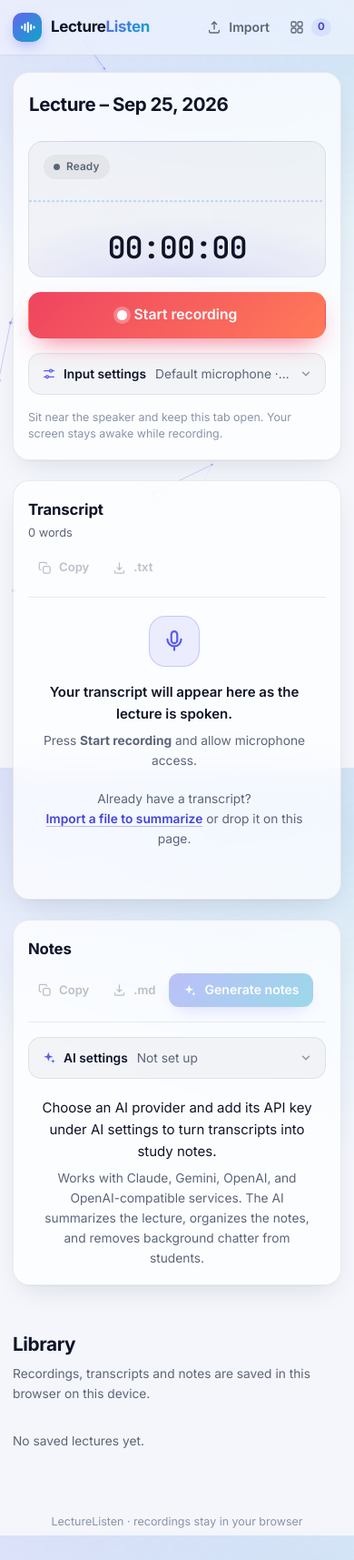
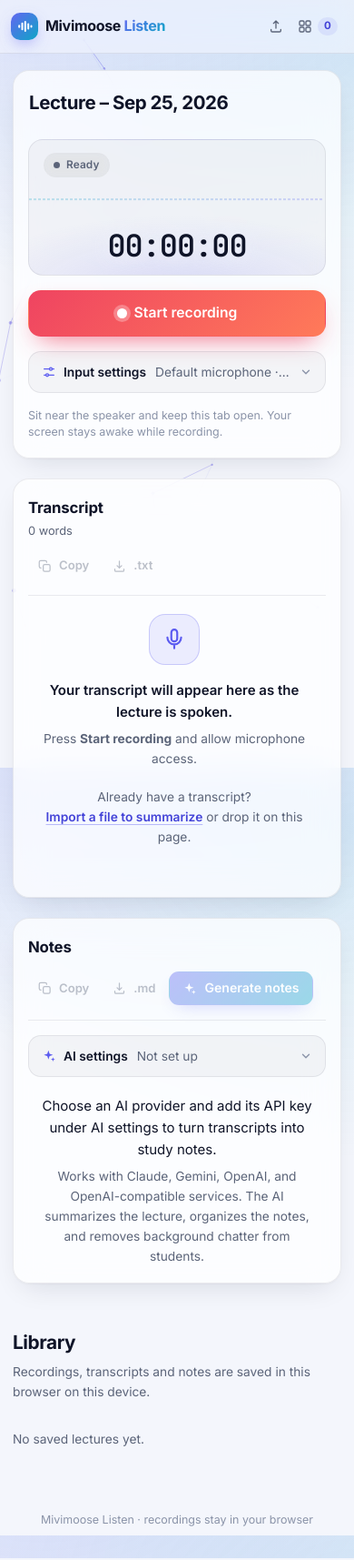
Before and after one commit to FarmMerchant/LectureListen, a website with bundled scripts: page index.html in a window 390 px wide. Shown: the whole page at 91% size. Built offline with nearby package versions, Linux system fonts and the light colour scheme.

Commit message:
Rename the app to Mivimoose Listen
Updates the page title, header, footer, messages, README, server logs
and package name. Browser storage keys stay "lecturelisten" so existing
lectures, notes and API keys are kept. The header now stays on one line
down to 320px wide, with icon-only buttons on very narrow screens.

Co-Authored-By: Claude Opus 5.5 <noreply@anthropic.com>

```diff
--- a/app.js
+++ b/app.js
@@ -1695,7 +1695,7 @@ function updateUI() {
   els.pauseBtn.classList.toggle('is-paused', s === 'paused');
   updateRecSettingsSummary();
   els.newBtn.hidden = s !== 'stopped';
-  document.title = s === 'recording' ? '● Recording – LectureListen' : 'LectureListen';
+  document.title = s === 'recording' ? '● Recording – Mivimoose Listen' : 'Mivimoose Listen';
   updateNotesControls();
 }
 
--- a/index.html
+++ b/index.html
@@ -3,7 +3,7 @@
 <head>
   <meta charset="UTF-8" />
   <meta name="viewport" content="width=device-width, initial-scale=1" />
-  <title>LectureListen</title>
+  <title>Mivimoose Listen</title>
   <meta name="description" content="Record lectures from your microphone, transcribe them live, and turn them into clean study notes." />
   <meta name="theme-color" content="#070a14" media="(prefers-color-scheme: dark)" />
   <meta name="theme-color" content="#f4f6fc" media="(prefers-color-scheme: light)" />
@@ -20,7 +20,7 @@
         const b = document.getElementById('banner');
         if (!b || window.lectureListenReady) return;
         b.hidden = false;
-        b.textContent = `LectureListen couldn’t start: ${message}. Reload with Ctrl+Shift+R (Cmd+Shift+R on Mac). If it still fails, report this message.`;
+        b.textContent = `Mivimoose Listen couldn’t start: ${message}. Reload with Ctrl+Shift+R (Cmd+Shift+R on Mac). If it still fails, report this message.`;
       };
       window.addEventListener('error', (e) => show(e.message || 'a script failed to load'), true);
       window.addEventListener('load', () => setTimeout(() => {
@@ -37,17 +37,17 @@
   <canvas id="plexus" class="plexus" aria-hidden="true"></canvas>
 
   <header class="topbar">
-    <a class="brand" href="#" aria-label="LectureListen home">
+    <a class="brand" href="#" aria-label="Mivimoose Listen home">
       <span class="brand-mark" aria-hidden="true">
         <svg viewBox="0 0 24 24"><path d="M5 13v-2M9 16V8M13 18V6M17 15V9M21 12.5v-1"/></svg>
       </span>
-      <span class="brand-name">Lecture<span>Listen</span></span>
+      <span class="brand-name">Mivimoose <span>Listen</span></span>
     </a>
     <nav class="topbar-actions" aria-label="Main">
-      <button id="newBtn" class="btn btn-ghost icon i-plus" type="button" hidden><span class="hide-sm">New lecture</span></button>
-      <button id="importBtn" class="btn btn-ghost icon i-upload" type="button" title="Summarize a transcript you already have (.txt, .srt, .vtt, .md)"><span>Import<span class="hide-sm"> transcript</span></span></button>
+      <button id="newBtn" class="btn btn-ghost icon i-plus" type="button" aria-label="New lecture" hidden><span class="hide-sm">New lecture</span></button>
+      <button id="importBtn" class="btn btn-ghost icon i-upload" type="button" aria-label="Import transcript" title="Summarize a transcript you already have (.txt, .srt, .vtt, .md)"><span class="hide-xs">Import<span class="hide-sm"> transcript</span></span></button>
       <input id="importInput" type="file" accept=".txt,.md,.srt,.vtt,.text,text/plain,text/vtt" multiple hidden />
-      <a href="#library" class="btn btn-ghost icon i-library"><span class="hide-sm">Library</span> <span id="libraryCount" class="count">0</span></a>
+      <a href="#library" class="btn btn-ghost icon i-library" aria-label="Library"><span class="hide-sm">Library</span> <span id="libraryCount" class="count">0</span></a>
     </nav>
   </header>
 
@@ -57,7 +57,7 @@
       if (location.protocol === 'file:') {
         const b = document.getElementById('banner');
         b.hidden = false;
-        b.textContent = 'LectureListen must be served from a local web server, not opened as a file. Run serve.ps1 in this folder (or any static server) and open http://localhost:8000.';
+        b.textContent = 'Mivimoose Listen must be served from a local web server, not opened as a file. Run serve.ps1 in this folder (or any static server) and open http://localhost:8000.';
       }
     </script>
 
@@ -220,7 +220,7 @@
       <p id="libraryEmpty" class="muted empty-library">No saved lectures yet.</p>
     </section>
 
-    <footer class="footer">LectureListen · recordings stay in your browser</footer>
+    <footer class="footer">Mivimoose Listen · recordings stay in your browser</footer>
   </main>
 
   <div id="dropOverlay" class="drop-overlay" hidden>
--- a/package.json
+++ b/package.json
@@ -1,5 +1,5 @@
 {
-  "name": "lecturelisten",
+  "name": "mivimoose-listen",
   "version": "1.0.0",
   "private": true,
   "description": "Record lectures, transcribe them, and turn them into study notes.",
--- a/server.js
+++ b/server.js
@@ -1,4 +1,4 @@
-// Minimal static server for hosting LectureListen (Railway, Render, a VPS, or
+// Minimal static server for hosting Mivimoose Listen (Railway, Render, a VPS, or
 // `npm start` locally). No dependencies. Serves only the app's own files.
 import { createServer } from 'node:http';
 import { readFile, stat } from 'node:fs/promises';
@@ -74,7 +74,7 @@ const server = createServer(async (req, res) => {
   }
 });
 
-server.listen(PORT, () => console.log(`LectureListen running on http://localhost:${PORT}`));
+server.listen(PORT, () => console.log(`Mivimoose Listen running on http://localhost:${PORT}`));
 
 // Railway sends SIGTERM on redeploy; finish in-flight requests, then exit.
 process.on('SIGTERM', () => server.close(() => process.exit(0)));
--- a/styles.css
+++ b/styles.css
@@ -146,7 +146,7 @@ h2 { font-size: 1.05rem; font-weight: 650; letter-spacing: -0.01em; margin: 0; }
   box-shadow: 0 6px 18px -6px color-mix(in srgb, var(--accent) 70%, transparent);
 }
 .brand-mark svg { width: 20px; height: 20px; fill: none; stroke: #fff; stroke-width: 2.4; stroke-linecap: round; }
-.brand-name { font-weight: 700; font-size: 1.06rem; letter-spacing: -0.02em; }
+.brand-name { font-weight: 700; font-size: 1.06rem; letter-spacing: -0.02em; white-space: nowrap; }
 .brand-name span {
   background: var(--grad); -webkit-background-clip: text; background-clip: text; color: transparent;
 }
@@ -607,6 +607,15 @@ body:is([data-status="recording"], [data-status="paused"], [data-status="stoppin
   .library-head { flex-direction: column; align-items: flex-start; }
 }
 
+@media (max-width: 420px) {
+  .hide-xs { display: none; }
+  .brand { gap: 8px; }
+  .brand-mark { width: 30px; height: 30px; }
+  .brand-name { font-size: 1rem; }
+  .topbar { padding: 10px 10px 10px 12px; }
+  .topbar-actions .btn { padding: 8px 7px; gap: 6px; }
+}
+
 @media (prefers-reduced-motion: reduce) {
   *, *::before, *::after { transition: none !important; animation: none !important; scroll-behavior: auto !important; }
 }
--- a/transcript-import.js
+++ b/transcript-import.js
@@ -1,6 +1,6 @@
 // Parses transcript files into timestamped segments so they can be summarized
 // like a recording. Handles SRT/VTT subtitles, "[mm:ss] text" lines (including
-// LectureListen's own .txt export), "Speaker  0:03" blocks (Otter-style) and
+// Mivimoose Listen's own .txt export), "Speaker  0:03" blocks (Otter-style) and
 // plain text.
 
 export const IMPORT_EXTENSIONS = ['.txt', '.md', '.srt', '.vtt', '.text', '.log'];
```
Also changed, not shown: README.md, 1 other file.
